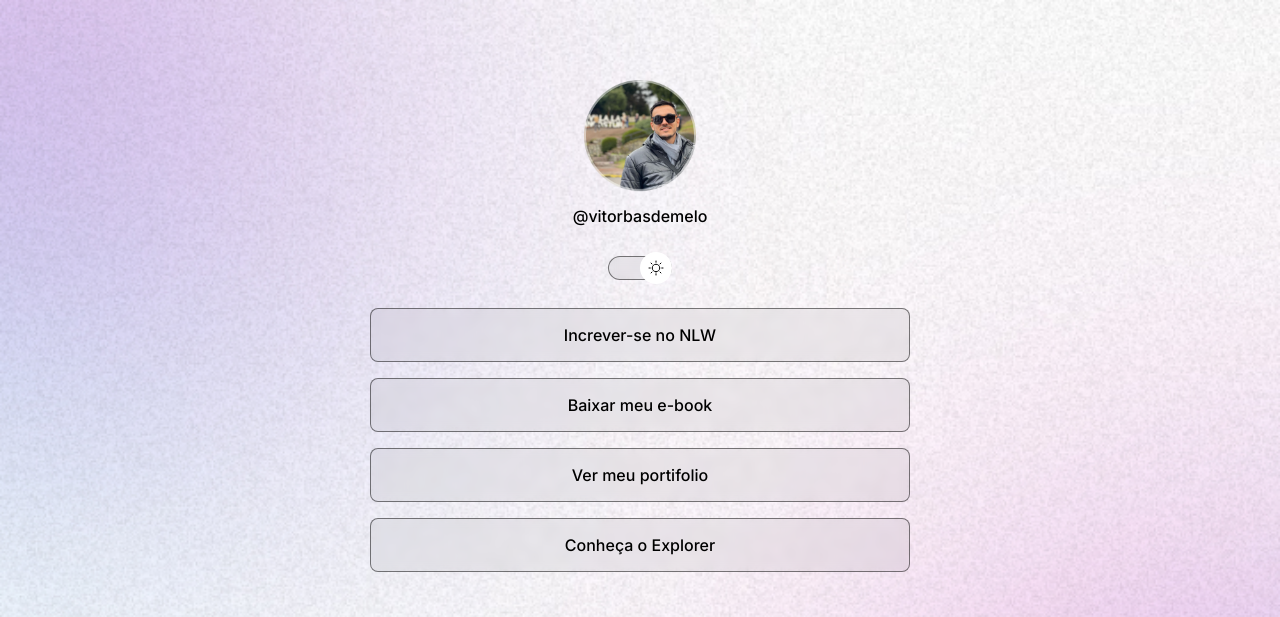
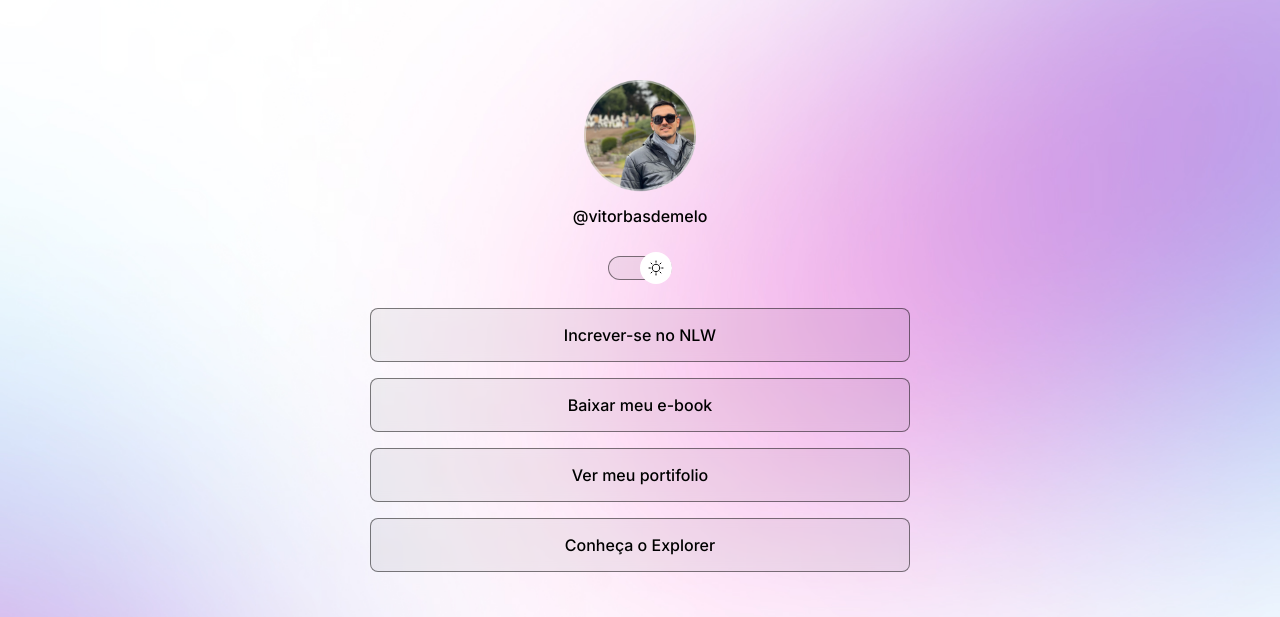
Before and after one commit to VitorBas/projeto, a plain HTML site: page index.html in a window 1280 px wide. Shown: the top 617 px of the page. Drawn offline with nearby package versions, Linux system fonts and the light colour scheme.

Commit message:
change background based on media queries

```diff
--- a/style.css
+++ b/style.css
@@ -24,6 +24,7 @@
 
 body {
   background: var(--bg-url) no-repeat top center/cover;
+  height: 100vh;
 }
 body * {
   font-family: "Inter", sans-serif;
@@ -140,3 +141,13 @@ footer {
   text-align: center;
   font-size: 14px;
 }
+/* Media queries */
+
+@media (min-width: 700px) {
+  :root {
+    --bg-url: url(./assets/assets/bg-desktop.jpg);
+  }
+  .light {
+    --bg-url: url(./assets/assets/bg-desktop-light.jpg);
+  }
+}
```
